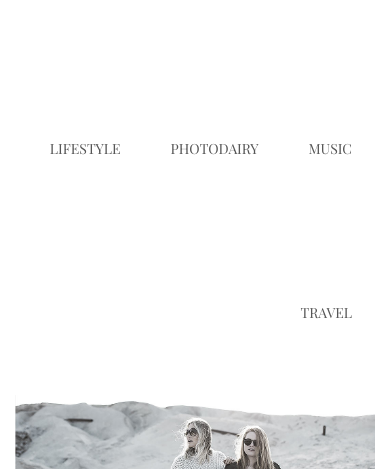
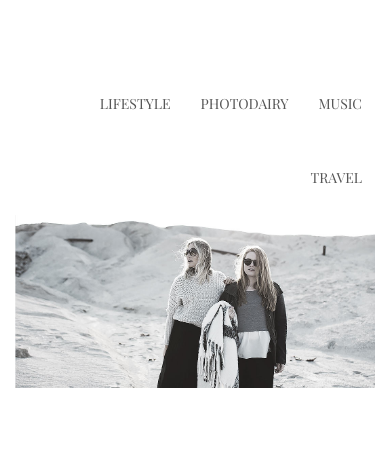
Before and after one commit to mohammadmehedi1999/18, a website: page index.html in a window 390 px wide. Shown: the part 100-569 px from the top of the page. Drawn offline with nearby package versions, Linux system fonts and the light colour scheme.

Commit message:
first commit

```diff
--- a/css/responsive.css
+++ b/css/responsive.css
@@ -5,13 +5,16 @@
     }
 
     .main-menu ul li {
-        padding: 0px 23px;
+        padding: 0px 13px;
     }
     .foter-area {
         text-align: center;
     }
     .foter-area .right {
         text-align: center;
+    }
+    .main-menu ul li a {
+        padding: 25px 0;
     }
 }
 
```
